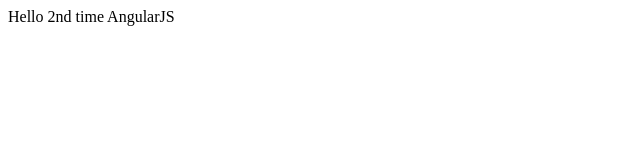
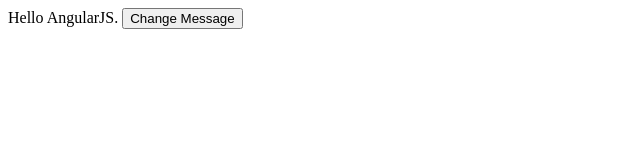
Before and after one commit to mlunalover/notesApp, a plain HTML site: page index.html in a window 1280 px wide. Shown: the whole page, without its empty margins (0-640 px from the left). Drawn offline with nearby package versions, Linux system fonts and the light colour scheme.

Commit message:
Next step

```diff
--- a/index.html
+++ b/index.html
@@ -4,16 +4,24 @@
     <meta charset="utf-8">
     <title>notesApp</title>
   </head>
-  <body ng-controller="MainCtrl">
+  <body ng-controller="MainCtrl as ctrl">
 
-    Hello {{ 1+1 }}nd time AngularJS
+    {{ctrl.message}} AngularJS.
+
+   <button ng-click="ctrl.changeMessage()">
+     Change Message
+   </button>
 
     <script src="https://ajax.googleapis.com/ajax/libs/angularjs/1.4.5/angular.min.js"></script>
 
     <script type="text/javascript">
       angular.module('notesApp', [])
         .controller('MainCtrl', [function() {
-          console.log('MainCtrl has been created');
+          var self = this;
+          self.message = 'Hello ';
+          self.changeMessage = function() {
+            self.message = 'Goodbye ';
+          }
         }]);
     </script>
 
```
